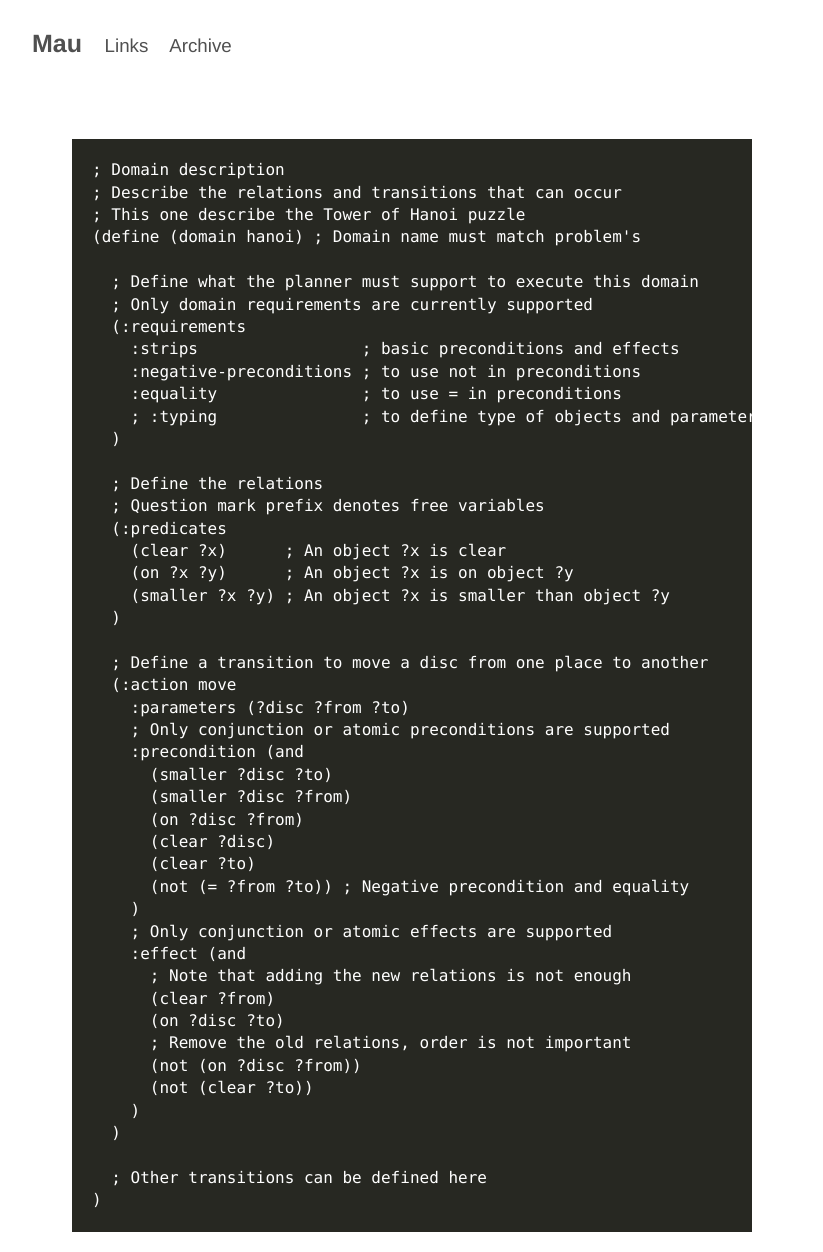
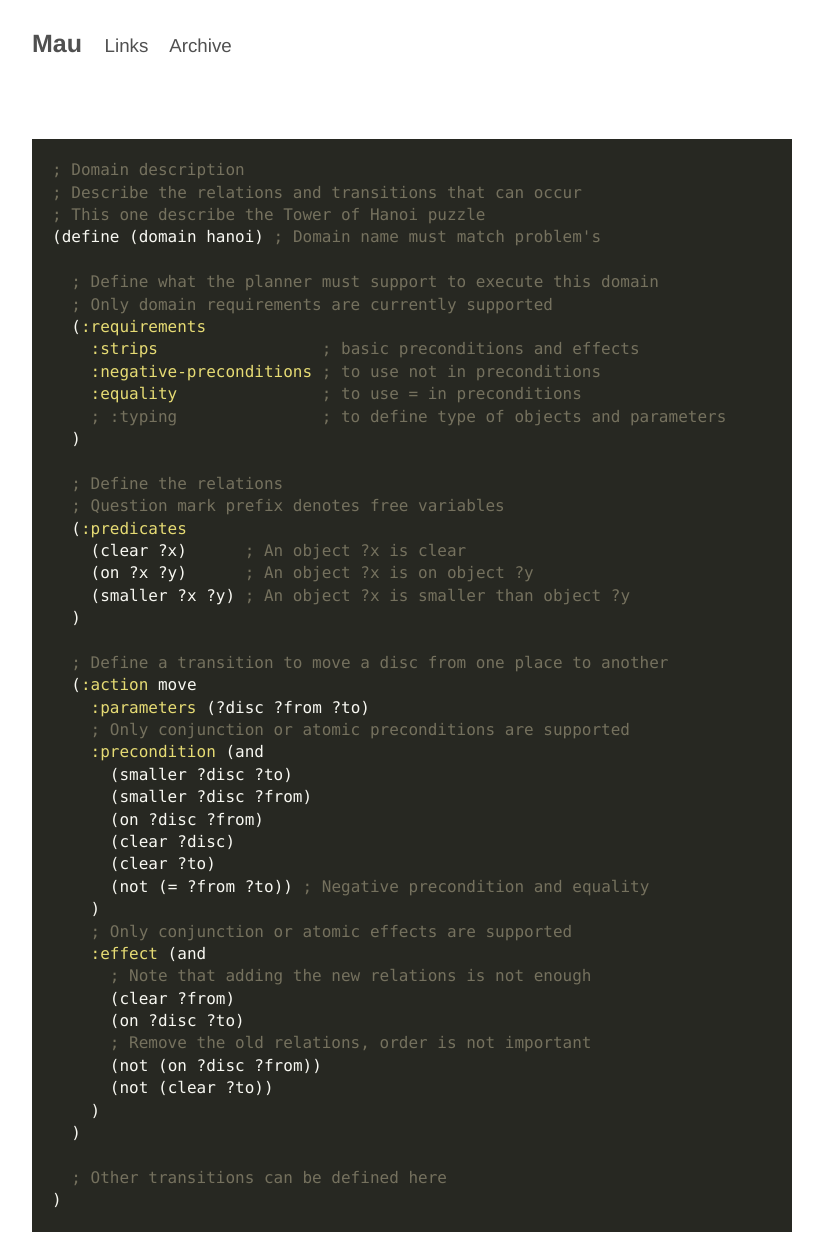
Before and after one commit to Maumagnaguagno/maumagnaguagno.github.io, a Jekyll site: the page built from PDDL.md, in a window 1280 px wide. Shown: the whole page, without its empty margins (228-1051 px from the left). Built offline with Jekyll 4.4.1, drawn with Linux system fonts in a browser that asks for light colours.

Commit message:
Test LISP

````diff
--- a/PDDL.md
+++ b/PDDL.md
@@ -5,7 +5,7 @@ hidden: true
 description:
 ---
 
-{% highlight clisp %}
+```lisp
 ; Domain description
 ; Describe the relations and transitions that can occur
 ; This one describe the Tower of Hanoi puzzle
@@ -53,4 +53,4 @@ description:
 
   ; Other transitions can be defined here
 )
-{% endhighlight %}
+```
````
